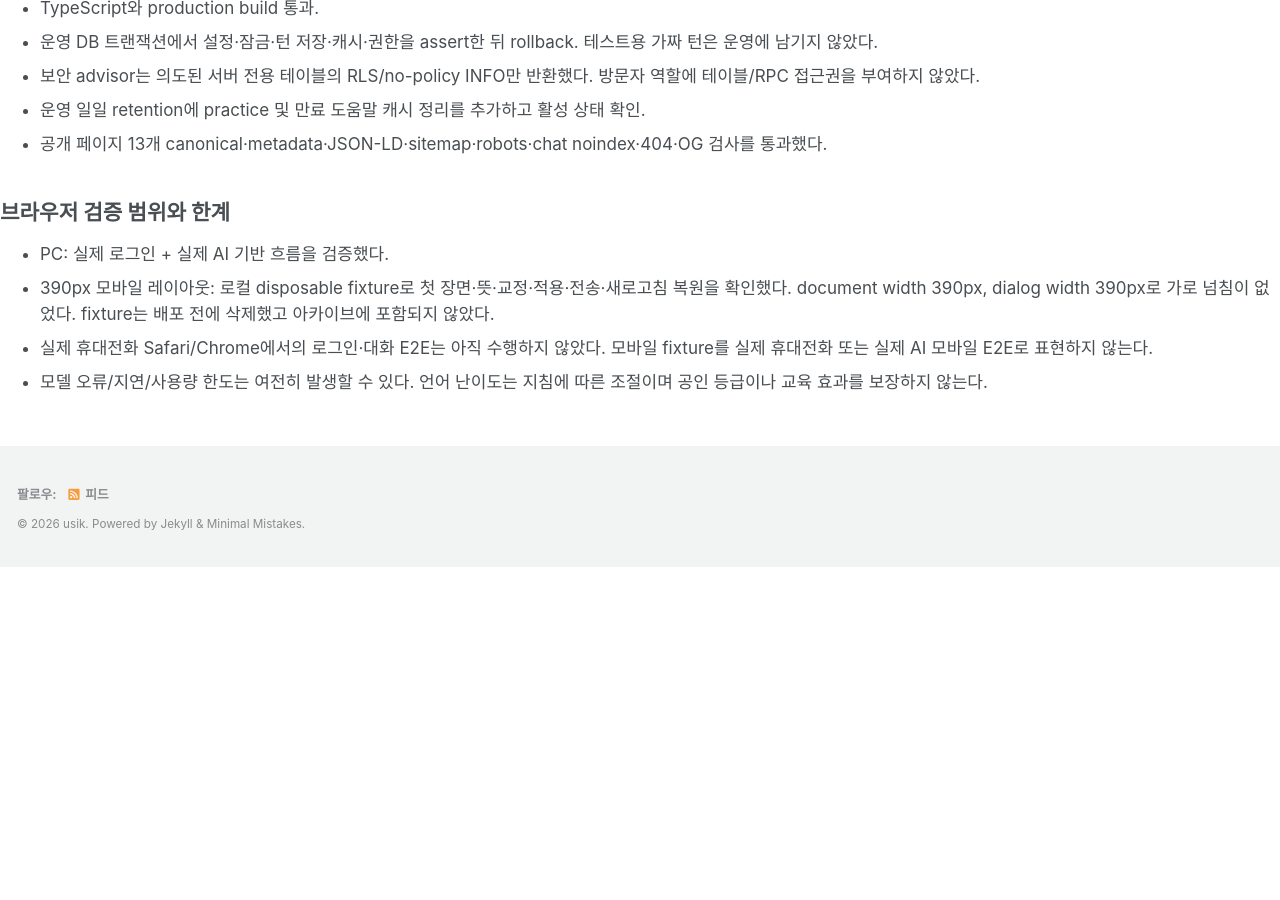
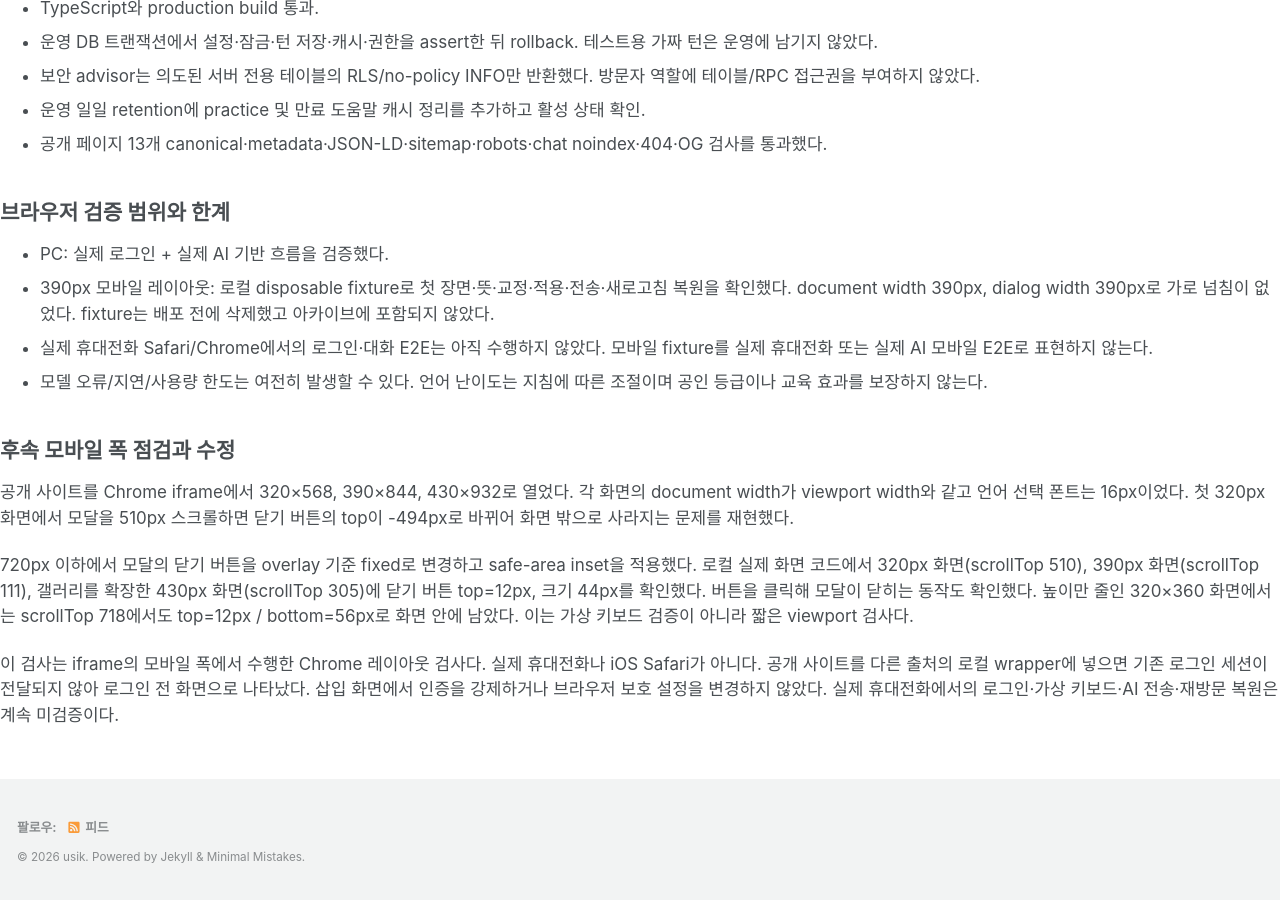
Before and after one commit to usik/usik.github.io, a Jekyll site: the page built from everstory/mvp/docs/language-practice-validation-2026-10-28.md, in a window 1280 px wide and 900 px high, scrolled down 1093 px. Built offline with Jekyll 4.4.1, drawn with Linux system fonts in a browser that asks for light colours; cached includes are drawn as plain includes; nearby versions of some CDN libraries; some web fonts are replaced; our own code applies the rules of GitHub Pages for plain Markdown files; before the commit the page ends 1660 px from its top, so only the background shows below that.

Commit message:
Keep mobile dialog close button accessible after scrolling (#30)

```diff
--- a/everstory/mvp/docs/language-practice-validation-2026-10-28.md
+++ b/everstory/mvp/docs/language-practice-validation-2026-10-28.md
@@ -41,3 +41,11 @@
 - 390px 모바일 레이아웃: 로컬 disposable fixture로 첫 장면·뜻·교정·적용·전송·새로고침 복원을 확인했다. document width 390px, dialog width 390px로 가로 넘침이 없었다. fixture는 배포 전에 삭제했고 아카이브에 포함되지 않았다.
 - 실제 휴대전화 Safari/Chrome에서의 로그인·대화 E2E는 아직 수행하지 않았다. 모바일 fixture를 실제 휴대전화 또는 실제 AI 모바일 E2E로 표현하지 않는다.
 - 모델 오류/지연/사용량 한도는 여전히 발생할 수 있다. 언어 난이도는 지침에 따른 조절이며 공인 등급이나 교육 효과를 보장하지 않는다.
+
+## 후속 모바일 폭 점검과 수정
+
+공개 사이트를 Chrome iframe에서 320×568, 390×844, 430×932로 열었다. 각 화면의 document width가 viewport width와 같고 언어 선택 폰트는 16px이었다. 첫 320px 화면에서 모달을 510px 스크롤하면 닫기 버튼의 top이 -494px로 바뀌어 화면 밖으로 사라지는 문제를 재현했다.
+
+720px 이하에서 모달의 닫기 버튼을 overlay 기준 fixed로 변경하고 safe-area inset을 적용했다. 로컬 실제 화면 코드에서 320px 화면(scrollTop 510), 390px 화면(scrollTop 111), 갤러리를 확장한 430px 화면(scrollTop 305)에 닫기 버튼 top=12px, 크기 44px를 확인했다. 버튼을 클릭해 모달이 닫히는 동작도 확인했다. 높이만 줄인 320×360 화면에서는 scrollTop 718에서도 top=12px / bottom=56px로 화면 안에 남았다. 이는 가상 키보드 검증이 아니라 짧은 viewport 검사다.
+
+이 검사는 iframe의 모바일 폭에서 수행한 Chrome 레이아웃 검사다. 실제 휴대전화나 iOS Safari가 아니다. 공개 사이트를 다른 출처의 로컬 wrapper에 넣으면 기존 로그인 세션이 전달되지 않아 로그인 전 화면으로 나타났다. 삽입 화면에서 인증을 강제하거나 브라우저 보호 설정을 변경하지 않았다. 실제 휴대전화에서의 로그인·가상 키보드·AI 전송·재방문 복원은 계속 미검증이다.
```
Also changed, not shown: everstory/mvp/public/experience.html (+1 -1 lines).
